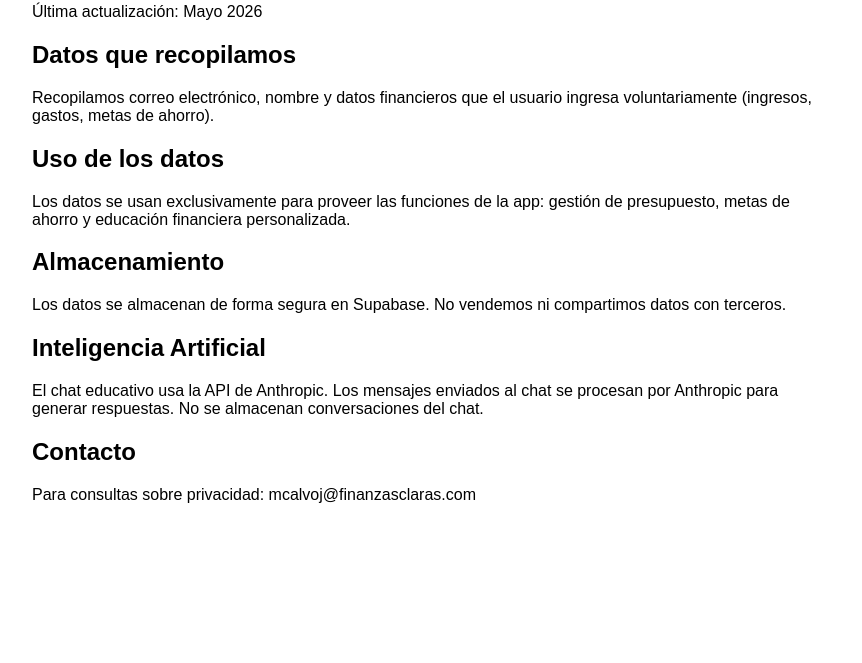
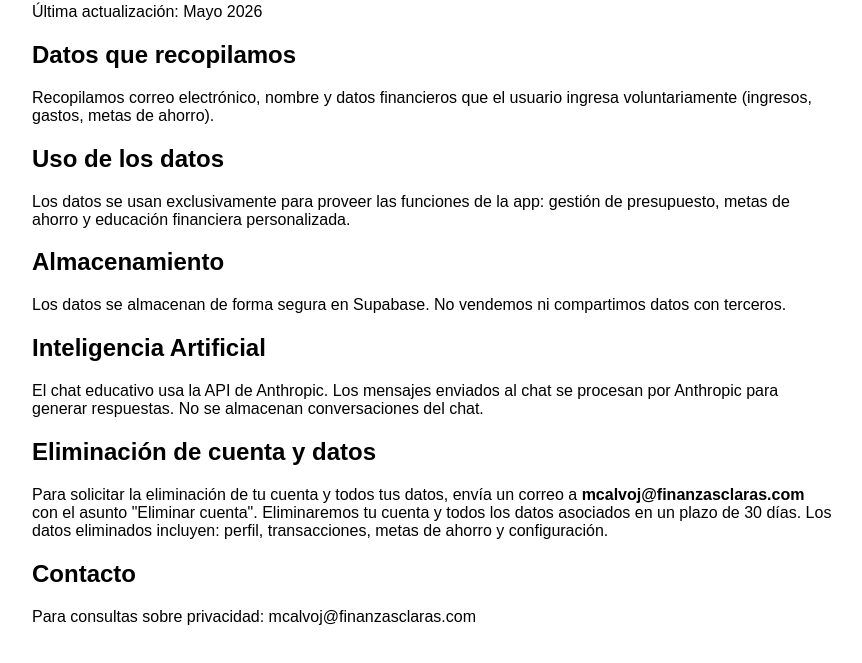
Before and after one commit to ManuelCalvoJimenez/finanzasclaras-privacy, a plain HTML site: page index.html in a window 1280 px wide. Shown: the part 137-800 px from the top of the page, without its empty margins (208-1070 px from the left). Drawn offline with Linux system fonts and the light colour scheme.

Commit message:
Add account deletion and data removal information

```diff
--- a/index.html
+++ b/index.html
@@ -12,6 +12,8 @@
 <p>Los datos se almacenan de forma segura en Supabase. No vendemos ni compartimos datos con terceros.</p>
 <h2>Inteligencia Artificial</h2>
 <p>El chat educativo usa la API de Anthropic. Los mensajes enviados al chat se procesan por Anthropic para generar respuestas. No se almacenan conversaciones del chat.</p>
+<h2>Eliminación de cuenta y datos</h2>
+<p>Para solicitar la eliminación de tu cuenta y todos tus datos, envía un correo a <strong>mcalvoj@finanzasclaras.com</strong> con el asunto "Eliminar cuenta". Eliminaremos tu cuenta y todos los datos asociados en un plazo de 30 días. Los datos eliminados incluyen: perfil, transacciones, metas de ahorro y configuración.</p>
 <h2>Contacto</h2>
 <p>Para consultas sobre privacidad: mcalvoj@finanzasclaras.com</p>
 </body>
```
